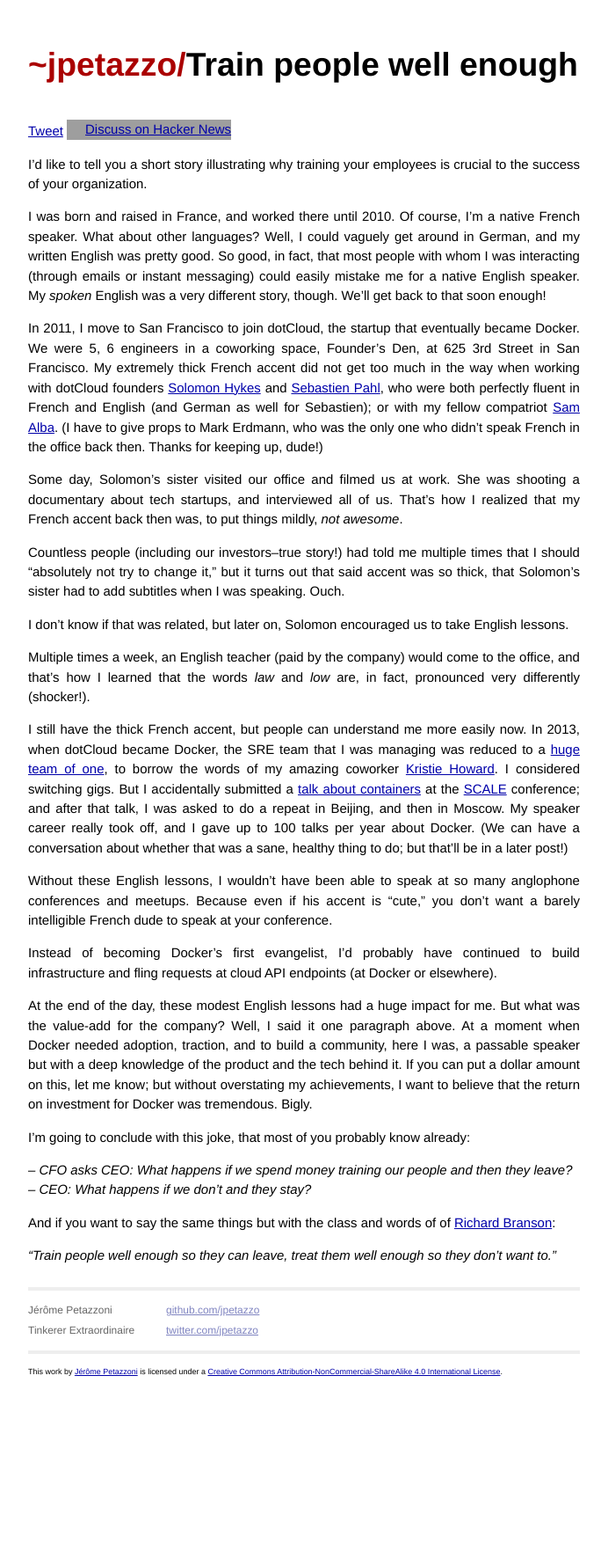
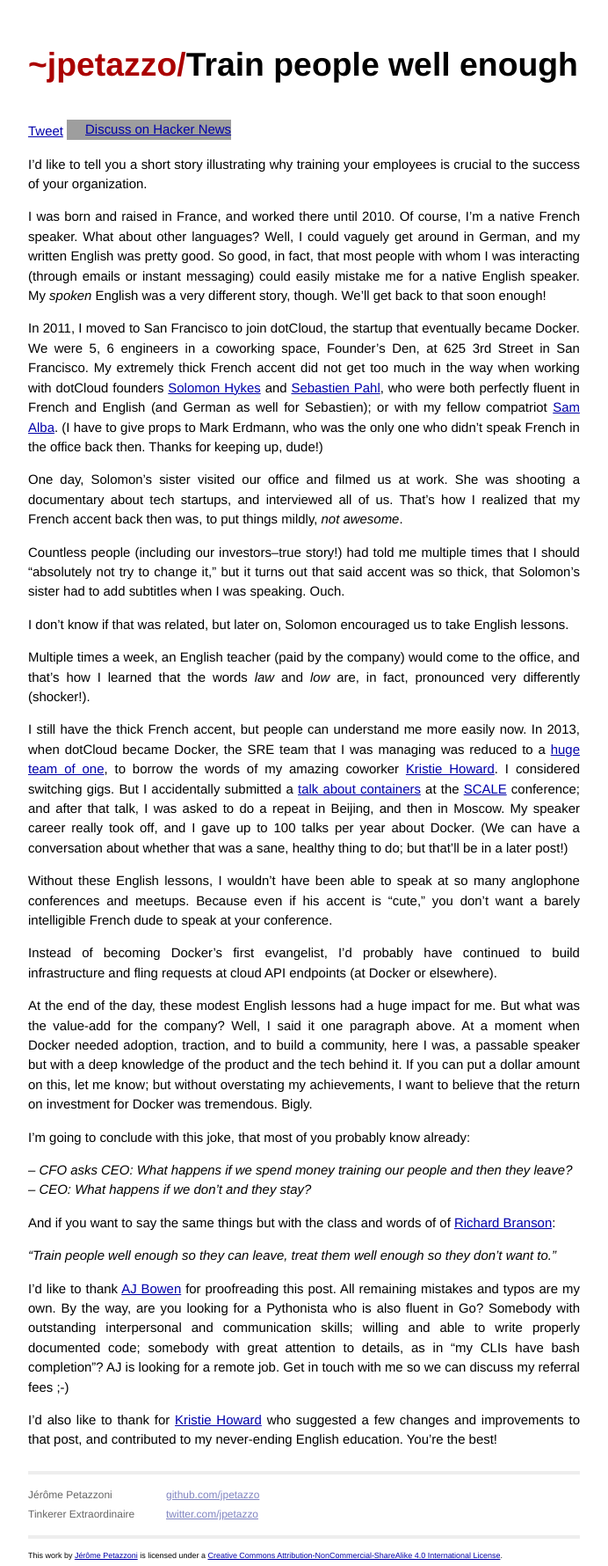
Before and after one commit to jpetazzo/jpetazzo.github.io, a Jekyll site: the page built from _posts/2017-04-26-employee-training-professional-development.markdown, in a window 1280 px wide. Shown: the whole page at 88% size, without its empty margins (294-986 px from the left). Built offline with Jekyll 4.4.1, drawn with Linux system fonts in a browser that asks for light colours; comment, search, counter and statistics services are not loaded; before the commit the page ends 1571 px from its top, so only the background shows below that; grey boxes are pictures that could not be loaded.

Commit message:
Thanks @kristiehoward and @soulshake!

```diff
--- a/_posts/2017-04-26-employee-training-professional-development.markdown
+++ b/_posts/2017-04-26-employee-training-professional-development.markdown
@@ -18,7 +18,7 @@
 *spoken* English was a very different story, though.
 We'll get back to that soon enough!
 
-In 2011, I move to San Francisco to join dotCloud,
+In 2011, I moved to San Francisco to join dotCloud,
 the startup that eventually became Docker. We were
 5, 6 engineers in a coworking space, Founder's Den,
 at 625 3rd Street in San Francisco. My extremely
@@ -33,7 +33,7 @@
 the only one who didn't speak French in the
 office back then. Thanks for keeping up, dude!)
 
-Some day, Solomon's sister visited our office and
+One day, Solomon's sister visited our office and
 filmed us at work. She was shooting a documentary about
 tech startups, and interviewed all of us. That's how I
 realized that my French accent back then was, to
@@ -95,3 +95,15 @@
 class and words of of [Richard Branson](https://twitter.com/richardbranson):
 
 *"Train people well enough so they can leave, treat them well enough so they don't want to."*
+
+I'd like to thank [AJ Bowen](https://twitter.com/s0ulshake) for proofreading
+this post. All remaining mistakes and typos are my own. By the way, are you
+looking for a Pythonista who is also fluent in Go? Somebody with outstanding
+interpersonal and communication skills; willing and able to write properly documented
+code; somebody with great attention to details, as in "my CLIs have bash completion"?
+AJ is looking for a remote job. Get in touch with me so we can discuss my
+referral fees ;-)
+
+I'd also like to thank for [Kristie Howard](https://twitter.com/kristiehow)
+who suggested a few changes and improvements to that post, and contributed
+to my never-ending English education. You're the best!
```
